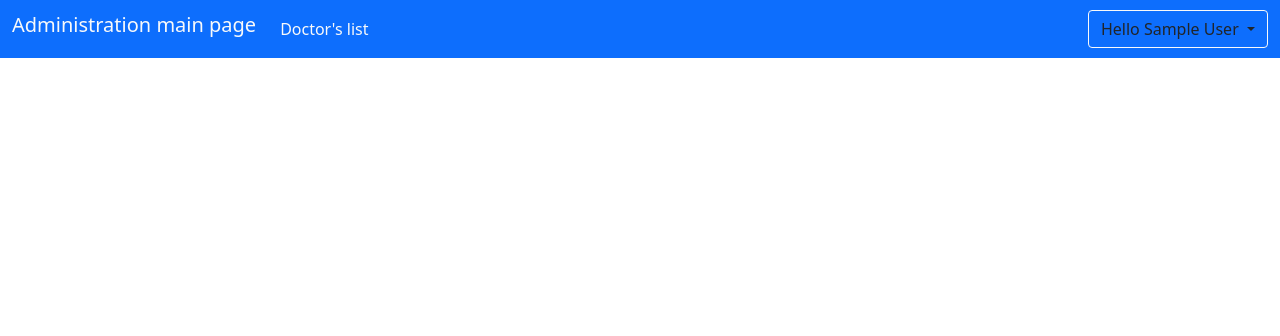
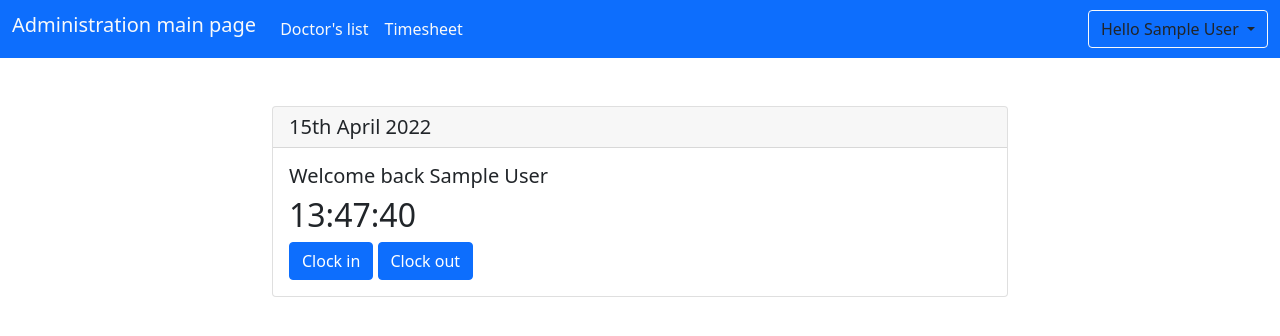
Before and after one commit to AndresYepesM/Timesheet-management, a Django app: page /hospital_aministration/main/ in a window 1280 px wide. Shown: the top 336 px of the page. Run offline with Django 4.2, Linux system fonts and the light colour scheme; the visitor is signed in with stand-in values (Sample User, id 1); some libraries are stand-ins or nearby versions.

Commit message:
clock tag administration

```diff
--- a/templates/administration/doctors/new_doctor.html
+++ b/templates/administration/doctors/new_doctor.html
@@ -46,12 +46,12 @@
 			<div class="card">
 				<div class="card-body">
 					<h2>Doctor information</h2>
-                    <div id="emailHelp" class="form-text mb-2">all the inputs with * are required</div>
+          <div id="emailHelp" class="form-text mb-2">all the inputs with * are required</div>
 
 					<form method="post">
 						{% csrf_token %}
 						{{ form|crispy }}
-                        {{ form2|crispy }}
+            {{ form2|crispy }}
 						<button type="submit" class="btn btn-primary">Submit</button>
 					</form>
 				</div>
--- a/templates/administration/main_admin_page.html
+++ b/templates/administration/main_admin_page.html
@@ -1,6 +1,8 @@
 {% extends 'index.html' %}
+{% now "SHORT_DATETIME_FORMAT" %}
 {% block content %}
 
+<div class="sticky-top">
   <nav class="navbar navbar-expand-lg navbar-light bg-primary">
     <div class="container-fluid">
       <h1 class="navbar-brand text-light">Administration main page</h1>
@@ -11,6 +13,9 @@
         <ul class="navbar-nav me-auto mb-2 mb-lg-0">
           <li class="nav-item">
             <a class="nav-link text-light " aria-current="page" href="{% url 'Doctor_list' %}">Doctor's list</a>
+          </li>
+          <li class="nav-item">
+            <a class="nav-link text-light " aria-current="page" href="#">Timesheet</a>
           </li>
         </ul>
         <div class="d-flex">
@@ -31,5 +36,27 @@
       </div>
     </div>
   </nav>
+</div>
+
+<div class="container mt-5">
+  <div class="row">
+    <div class="col-md-2"></div>
+
+    <div class="col-md-8">
+      <div class="card">
+        <h5 class="card-header">{% now "jS F Y" %}</h5>
+        <div class="card-body">
+          <h5 class="card-title">Welcome back {{user.first_name}} {{user.last_name}}</h5>
+          <h2 class="card-text">{% now "H:i:s" %}</h2>
+          <a href="#" class="btn btn-primary">Clock in</a>
+          <a href="#" class="btn btn-primary">Clock out</a>
+        </div>
+      </div>
+    </div>
+
+    <div class="col-md-2"></div>
+  </div>
+</div>
+
 
 {% endblock %}
```
Also changed, not shown: notes.txt (added, +8 -0 lines). Lines whose indentation alone changed are shown as unchanged.
